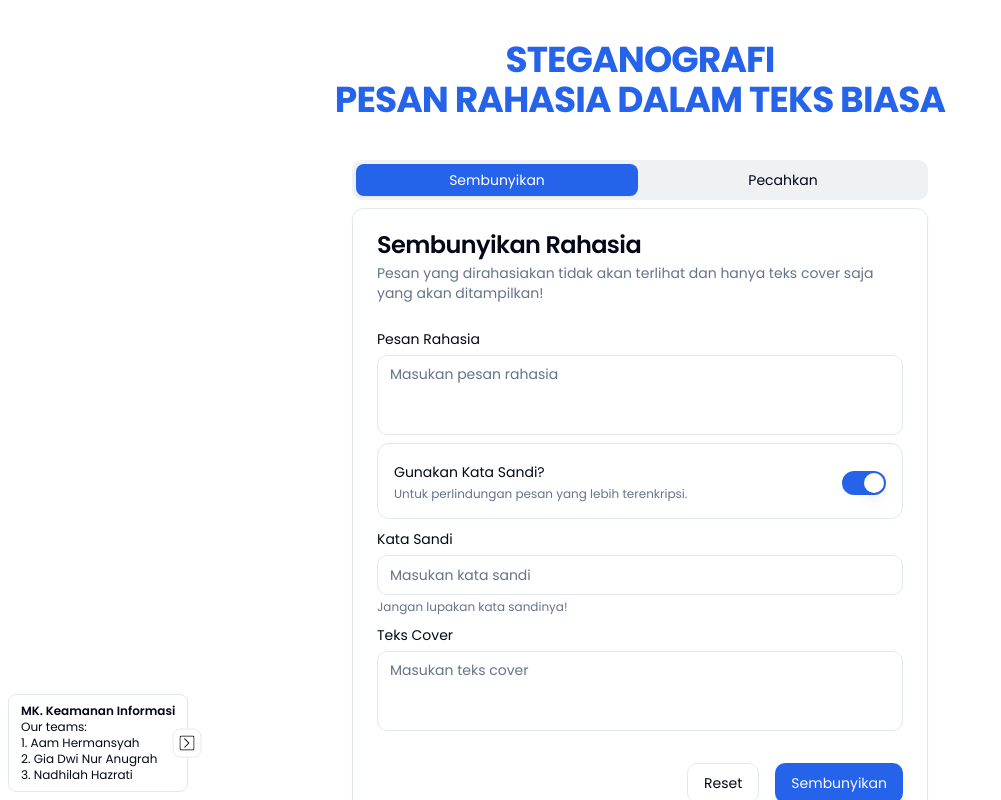
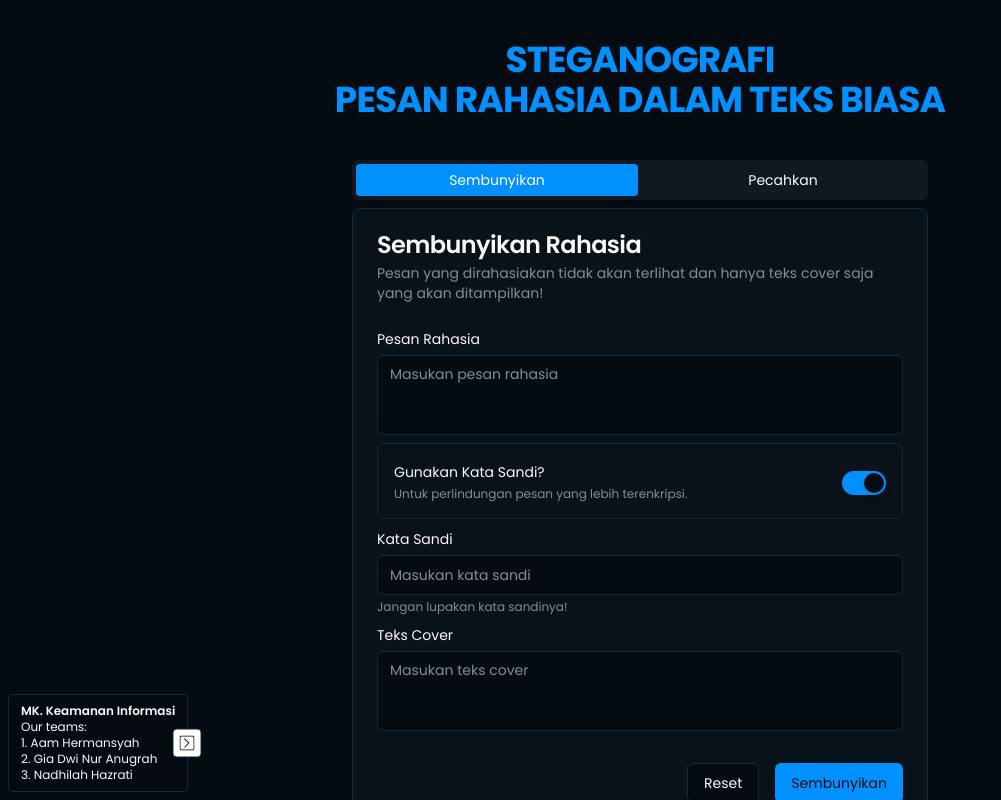
Before and after one commit to AamHermansyah/ki-steganography-plaintext, a Next.js app: page / in a window 1280 px wide. Shown: the top 800 px of the page, without its empty margins (0-1001 px from the left). Built offline with nearby package versions, Linux system fonts and the light colour scheme.

Commit message:
[UPDATE] Change to dark mode

```diff
--- a/app/globals.css
+++ b/app/globals.css
@@ -4,26 +4,38 @@
 
 @layer base {
   :root {
-    --background: 0 0% 100%;
-    --foreground: 222.2 84% 4.9%;
-    --card: 0 0% 100%;
-    --card-foreground: 222.2 84% 4.9%;
-    --popover: 0 0% 100%;
-    --popover-foreground: 222.2 84% 4.9%;
-    --primary: 221.2 83.2% 53.3%;
-    --primary-foreground: 210 40% 98%;
-    --secondary: 210 40% 96.1%;
-    --secondary-foreground: 222.2 47.4% 11.2%;
-    --muted: 210 40% 96.1%;
-    --muted-foreground: 215.4 16.3% 46.9%;
-    --accent: 210 40% 96.1%;
-    --accent-foreground: 222.2 47.4% 11.2%;
-    --destructive: 0 84.2% 60.2%;
-    --destructive-foreground: 210 40% 98%;
-    --border: 214.3 31.8% 91.4%;
-    --input: 214.3 31.8% 91.4%;
-    --ring: 221.2 83.2% 53.3%;
-    --radius: 0.75rem;
+    --gradient: #00c6ff;
+
+    --background: 206 65% 4%;
+    --foreground: 206 10% 97.5%;
+
+    --muted: 206 50% 15%;
+    --muted-foreground: 206 10% 55%;
+
+    --popover: 206 45% 6.5%;
+    --popover-foreground: 206 10% 97.5%;
+
+    --card: 206 45% 6.5%;
+    --card-foreground: 206 10% 97.5%;
+
+    --border: 206 50% 15%;
+    --input: 206 50% 15%;
+
+    --primary: 206 100% 50%;
+    --primary-foreground: 206 10% 5%;
+
+    --secondary: 206 50% 15%;
+    --secondary-foreground: 206 10% 97.5%;
+
+    --accent: 206 50% 15%;
+    --accent-foreground: 206 10% 97.5%;
+
+    --destructive: 0 62.8% 30.6%;
+    --destructive-foreground: 206 10% 97.5%;
+
+    --ring: 206 100% 50%;
+
+    --radius: 0.5rem;
   }
 }
 
```
